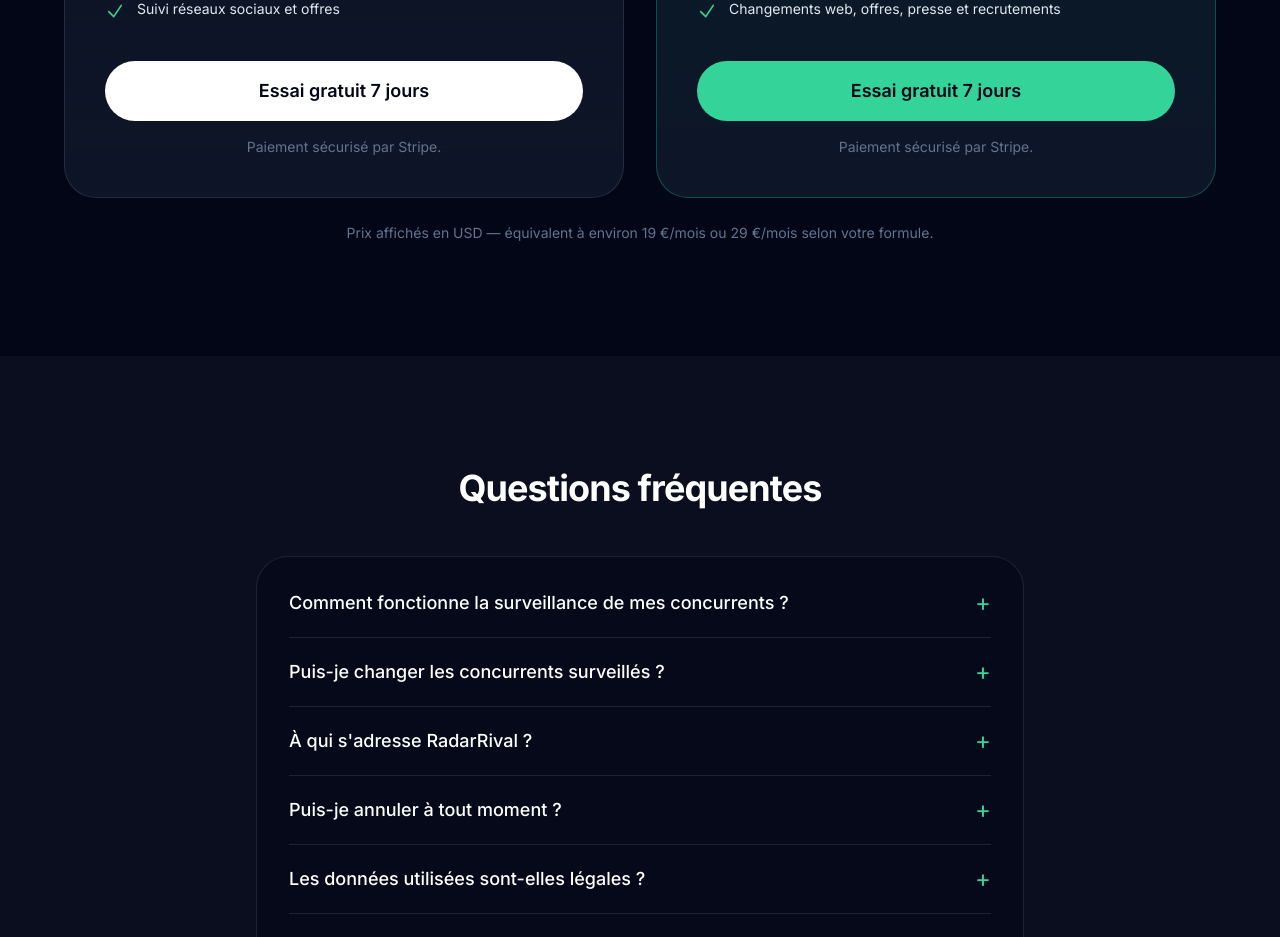
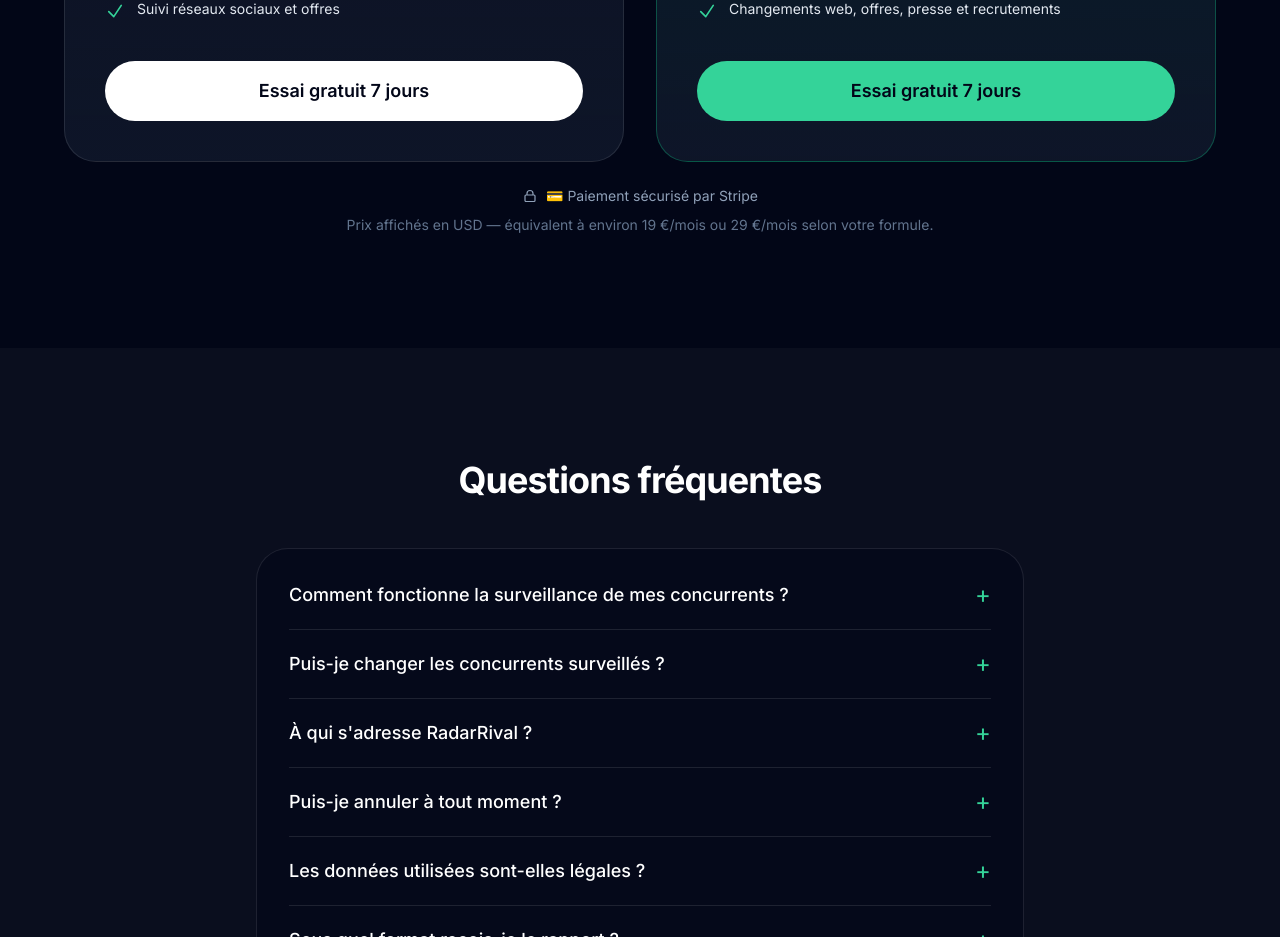
Before and after one commit to vincepanik/radarrival, a Next.js app: page / in a window 1280 px wide. Shown: the part 3480-4417 px from the top of the page. Built offline with nearby package versions, Linux system fonts and the light colour scheme.

Commit message:
Add Stripe trust note to pricing

```diff
--- a/app/page.tsx
+++ b/app/page.tsx
@@ -155,7 +155,7 @@ const copy: Record<Locale, Copy> = {
       title: "Deux formules, un radar plus net",
       subtitle: "Choisissez le niveau de couverture adapté à votre marché et démarrez avec 7 jours d'essai gratuit.",
       checkoutHint: "Chaque bouton ouvre une page Stripe dédiée à la formule choisie, sans mélange entre Starter et Pro.",
-      securePayment: "Paiement sécurisé par Stripe.",
+      securePayment: "💳 Paiement sécurisé par Stripe",
       currencyNote: "Prix affichés en USD — équivalent à environ 19 €/mois ou 29 €/mois selon votre formule.",
       plans: [
         {
@@ -331,7 +331,7 @@ const copy: Record<Locale, Copy> = {
       title: "Two plans, one clearer radar",
       subtitle: "Choose the level of competitor coverage that fits your market and start with a 7-day free trial.",
       checkoutHint: "Each button opens a Stripe checkout dedicated to that plan, with no Starter/Pro mix in the cart.",
-      securePayment: "Secure payment with Stripe.",
+      securePayment: "💳 Secure payment processed by Stripe",
       currencyNote: "Prices displayed in USD — equivalent to approximately €19/month or €29/month depending on your plan.",
       plans: [
         {
@@ -468,6 +468,18 @@ function IconCheck() {
   return (
     <svg className="mt-0.5 h-5 w-5 shrink-0 text-brand-400" fill="none" viewBox="0 0 24 24" stroke="currentColor" strokeWidth={2}>
       <path strokeLinecap="round" strokeLinejoin="round" d="M4.5 12.75l6 6 9-13.5" />
+    </svg>
+  );
+}
+
+function IconLock() {
+  return (
+    <svg className="h-4 w-4 shrink-0" fill="none" viewBox="0 0 24 24" stroke="currentColor" strokeWidth={1.8}>
+      <path
+        strokeLinecap="round"
+        strokeLinejoin="round"
+        d="M16.5 10.5V8.25a4.5 4.5 0 10-9 0v2.25m-1.5 0h12a1.5 1.5 0 011.5 1.5v6.75a1.5 1.5 0 01-1.5 1.5h-12A1.5 1.5 0 014.5 18.75V12a1.5 1.5 0 011.5-1.5z"
+      />
     </svg>
   );
 }
@@ -733,14 +745,17 @@ export default function Home() {
                   >
                     {plan.cta}
                   </a>
-                  <p className="mt-4 text-center text-sm text-slate-500">{t.pricing.securePayment}</p>
                 </div>
               </div>
             ))}
           </div>
-          <p className="mx-auto mt-6 max-w-3xl text-center text-sm leading-relaxed text-slate-500">
-            {t.pricing.currencyNote}
-          </p>
+          <div className="mx-auto mt-6 flex max-w-3xl flex-col items-center gap-2 text-center text-sm">
+            <p className="inline-flex items-center gap-2 text-slate-400">
+              <IconLock />
+              <span>{t.pricing.securePayment}</span>
+            </p>
+            <p className="leading-relaxed text-slate-500">{t.pricing.currencyNote}</p>
+          </div>
         </div>
       </section>
 
```
Also changed, not shown: 1 other file (tests, documents, lock files or other folders).
